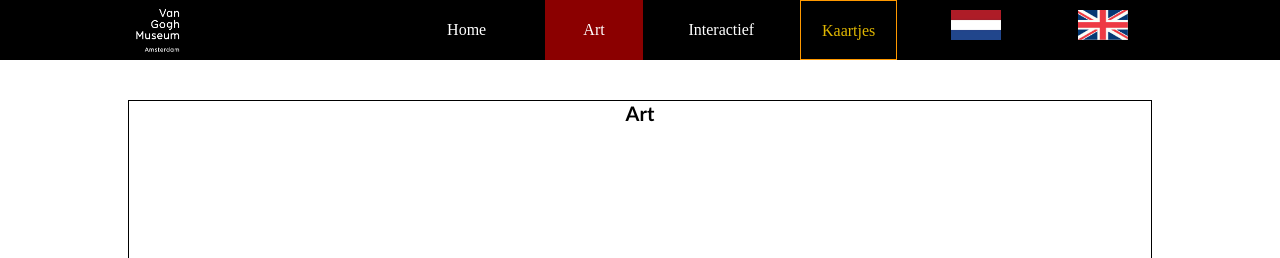
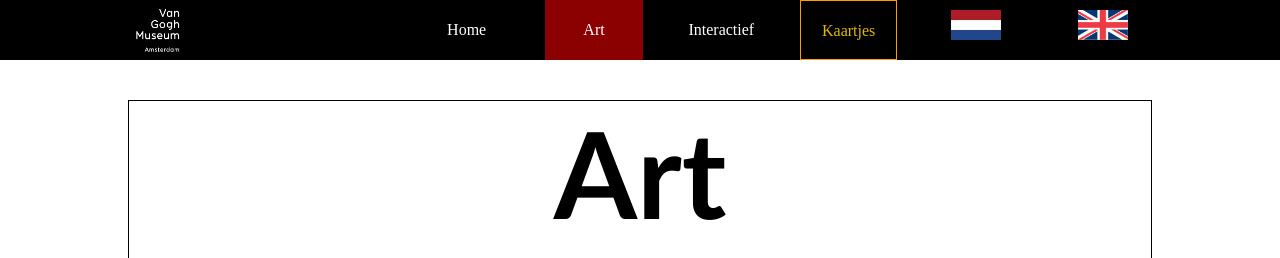
Before and after one commit to MikeHuijgen/BOWebsite-tmj, a plain HTML site: page art.html in a window 1280 px wide. Shown: the top 258 px of the page. Drawn offline with Linux system fonts and the light colour scheme.

Commit message:
In de style paar foute opgelost werkt nu weer helemaal

```diff
--- a/style.css
+++ b/style.css
@@ -51,23 +51,14 @@ nav > ul > li > a{
 }
 
 h1{
-    font-weight: 500 bold;
     font-family: 'Gill Sans', 'Gill Sans MT', Calibri, 'Trebuchet MS', sans-serif;
     font-size: 120px;
-
-    font-size: 20px;
-}
-
-h1{
-    font-family: 'Gill Sans', 'Gill Sans MT', Calibri, 'Trebuchet MS', sans-serif;
     margin-top: 0px ;
 }
 
 h2{
     margin-top: 10px;
 }
-
-
 
 footer{
     background-color:black;
```
